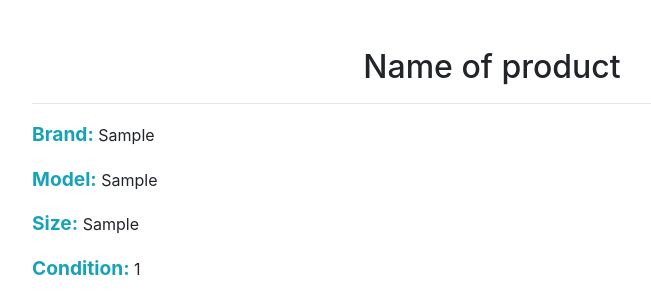
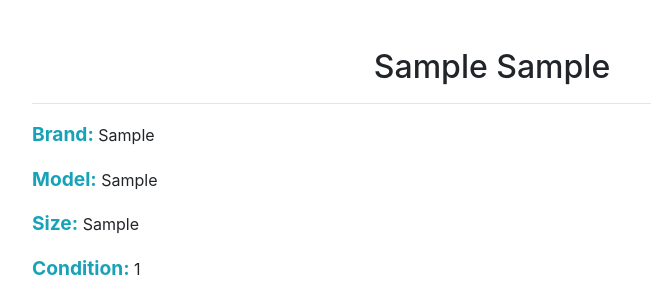
Before and after one commit to semeka13/Gearlized, a Django app: page /buy/1 in a window 1280 px wide. Shown: the part 62-362 px from the top of the page, without its empty margins (148-799 px from the left). Run offline with Django 3.2, Linux system fonts and the light colour scheme; tables that the repository leaves empty hold one stand-in row (values such as "Sample post"); grey boxes marked "Sample" are stand-in pictures; some libraries are stand-ins or nearby versions.

Commit message:
little changes

```diff
--- a/store/templates/store/product_info.html
+++ b/store/templates/store/product_info.html
@@ -89,7 +89,7 @@
         <div class="container py-sm-4">
             <div class="row">
                 <div class="col-md-10 my-4 mx-auto">
-                    <h2 class="text-center">Name of product</h2>
+                    <h2 class="text-center">{{ product.brand }} {{ product.model }}</h2>
                     <hr>
                     <p>
                       <span class="nowrap" style="color:#17a2b8; font-size: 120%"><strong>Brand:</strong></span>
```
